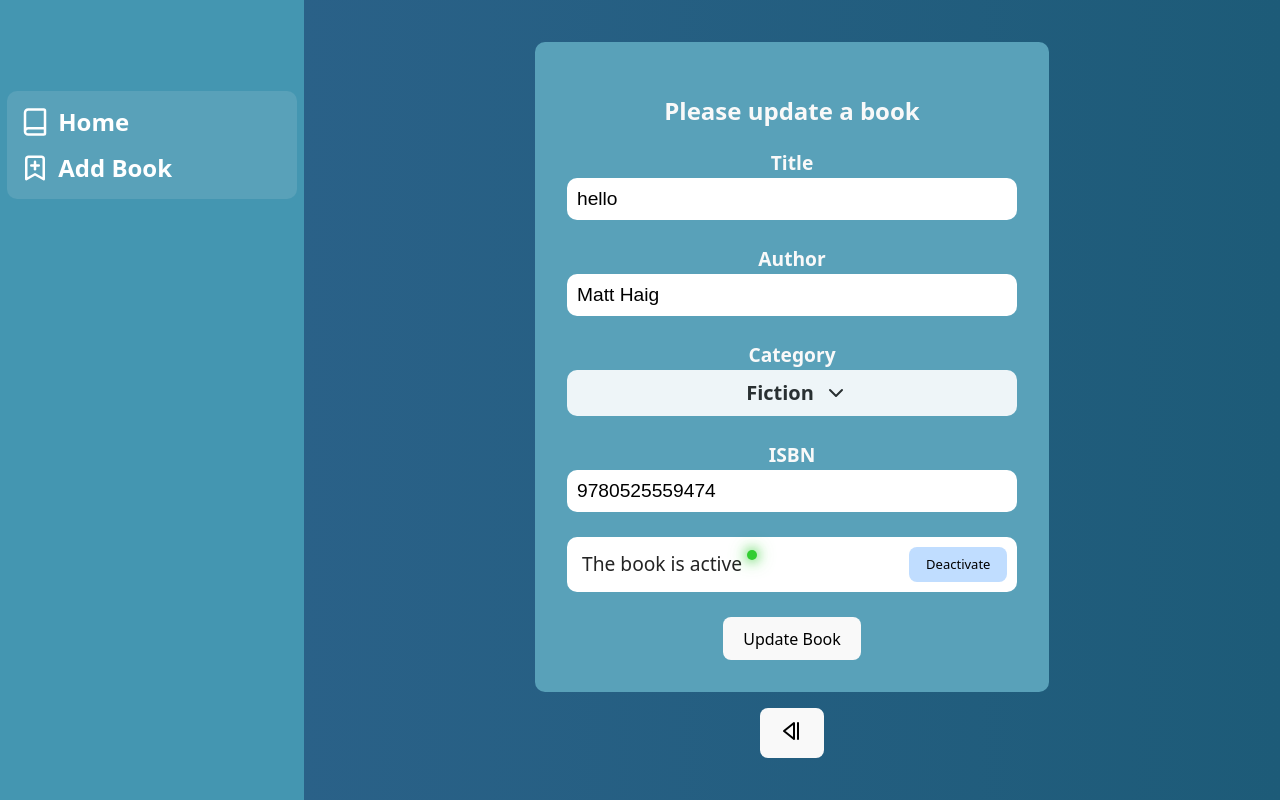
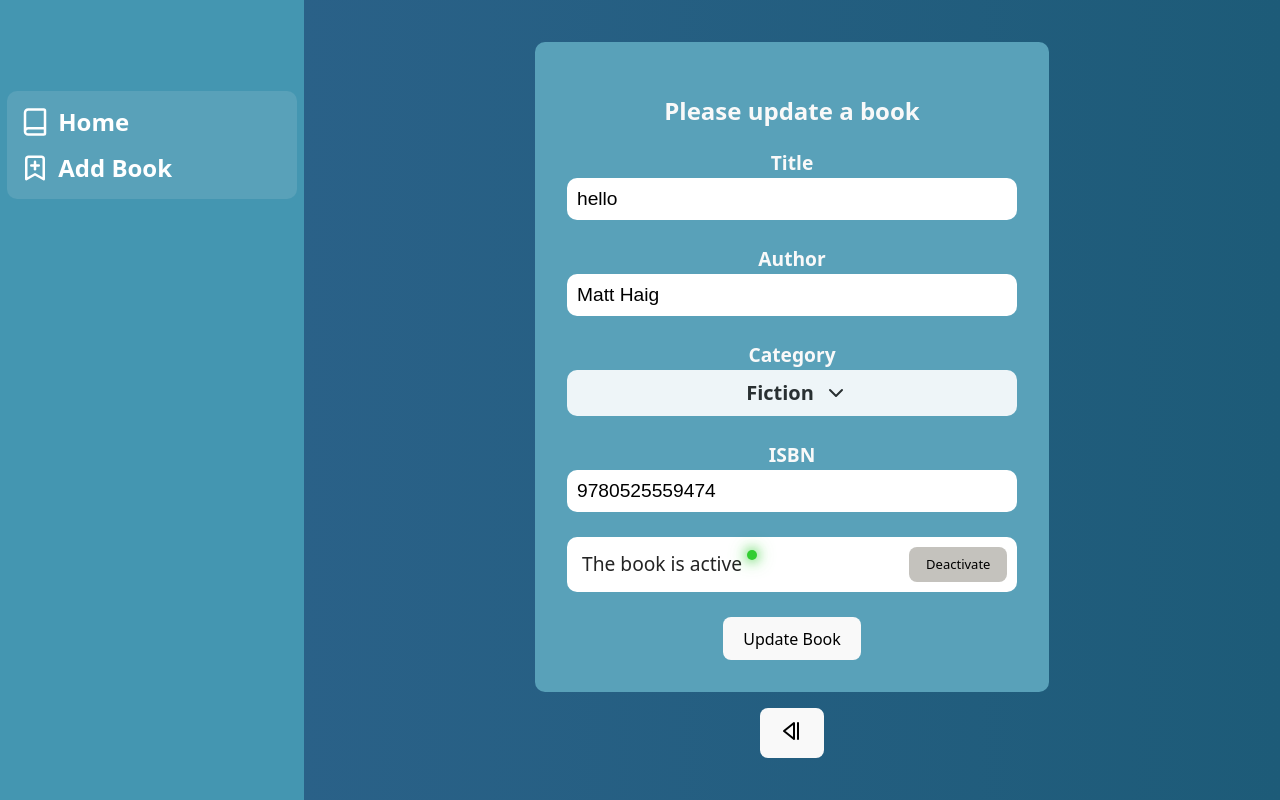
Before and after one commit to ElizaCalmau/books-dashboard-app, a React (Vite) app: page /update-book/1 in a window 1280 px wide. In both pictures the pointer is over the button "Deactivate". Built offline with nearby package versions, Linux system fonts and the light colour scheme; data requests are answered from the project's data file.

Commit message:
fix colors for button

```diff
--- a/src/components/BookState/BookState.module.scss
+++ b/src/components/BookState/BookState.module.scss
@@ -8,7 +8,10 @@
   margin-bottom: 25px;
   button{
     font-size: 13px;
-    background: var(--button-icon-color)
+    background: var(--button-secondary-color);
+    &:hover{
+      background: var(--button-hover-color);
+    }
   }
 }
 
@@ -19,4 +22,7 @@
     margin: 0 5px;
     color: var(--secondary-color);
   }
+  button:hover{
+    background-color: var(--button-hover-color);
+  }
 }
```
